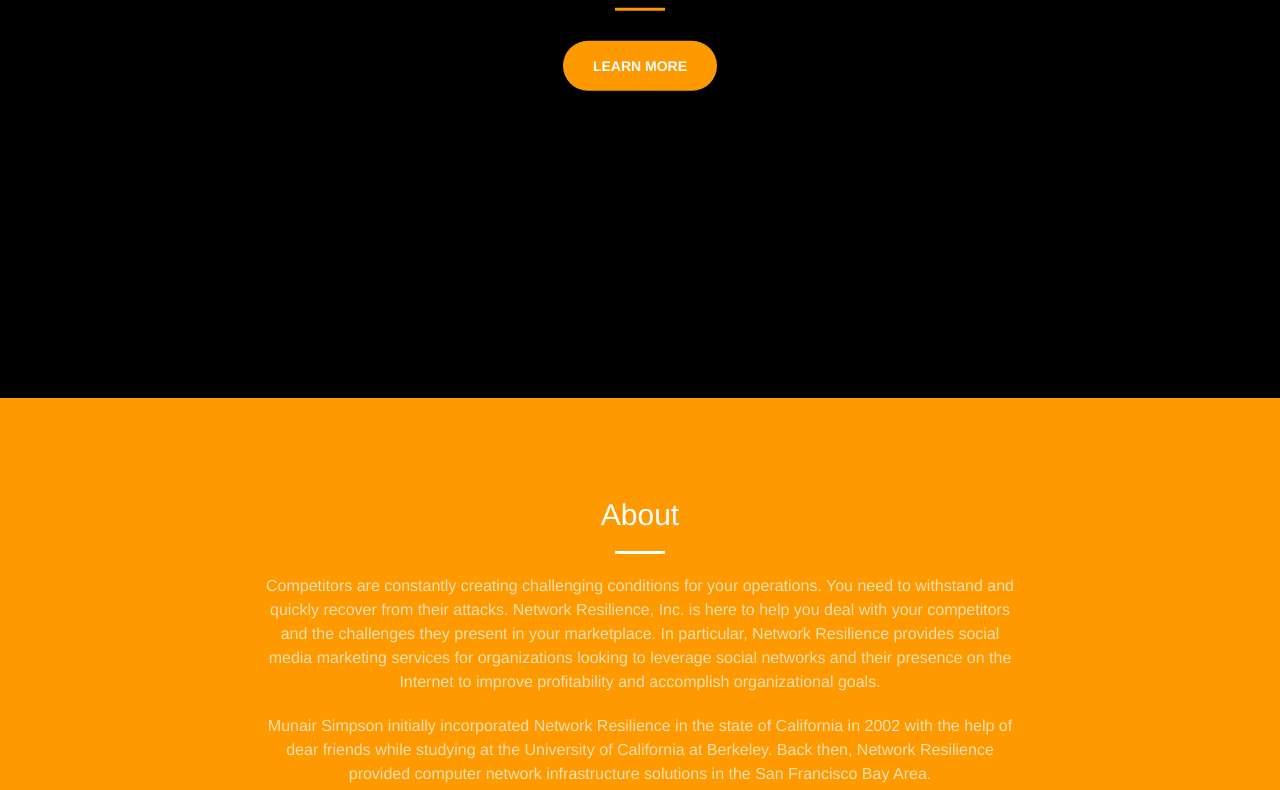
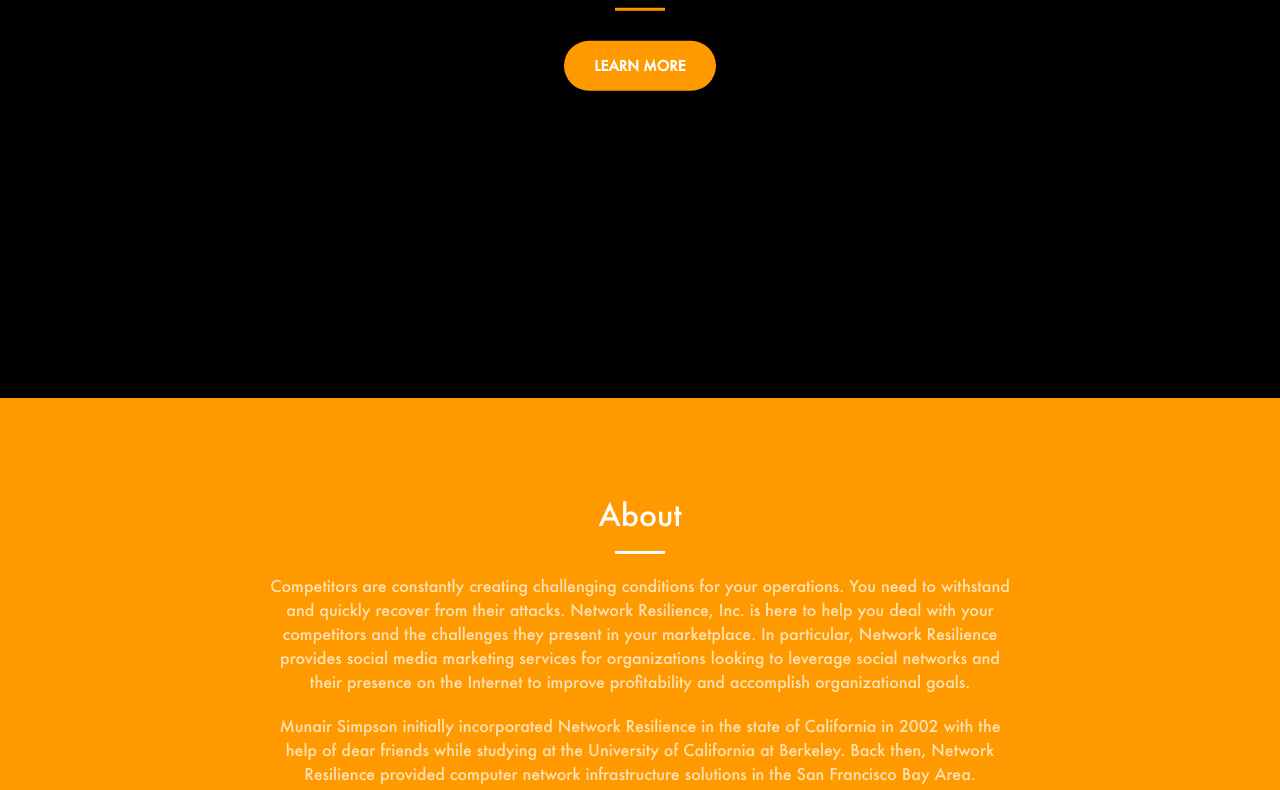
Before and after one commit to networkresilience/www-networkresilience-com, a website: page index.html in a window 1280 px wide. Shown: the part 402-1192 px from the top of the page. Drawn offline with Linux system fonts and the light colour scheme.

Commit message:
fix Futura Medium bug by converting ttc to ttf

```diff
--- a/css/creative.css
+++ b/css/creative.css
@@ -8,6 +8,11 @@
 body {
     width: 100%;
     height: 100%;
+}
+
+@font-face {
+    font-family: Futura;
+    src: url(../fonts/futura-medium.ttf);
 }
 
 body {
```
Also changed, not shown: fonts/futura-medium.ttf (added), 1 other file.
